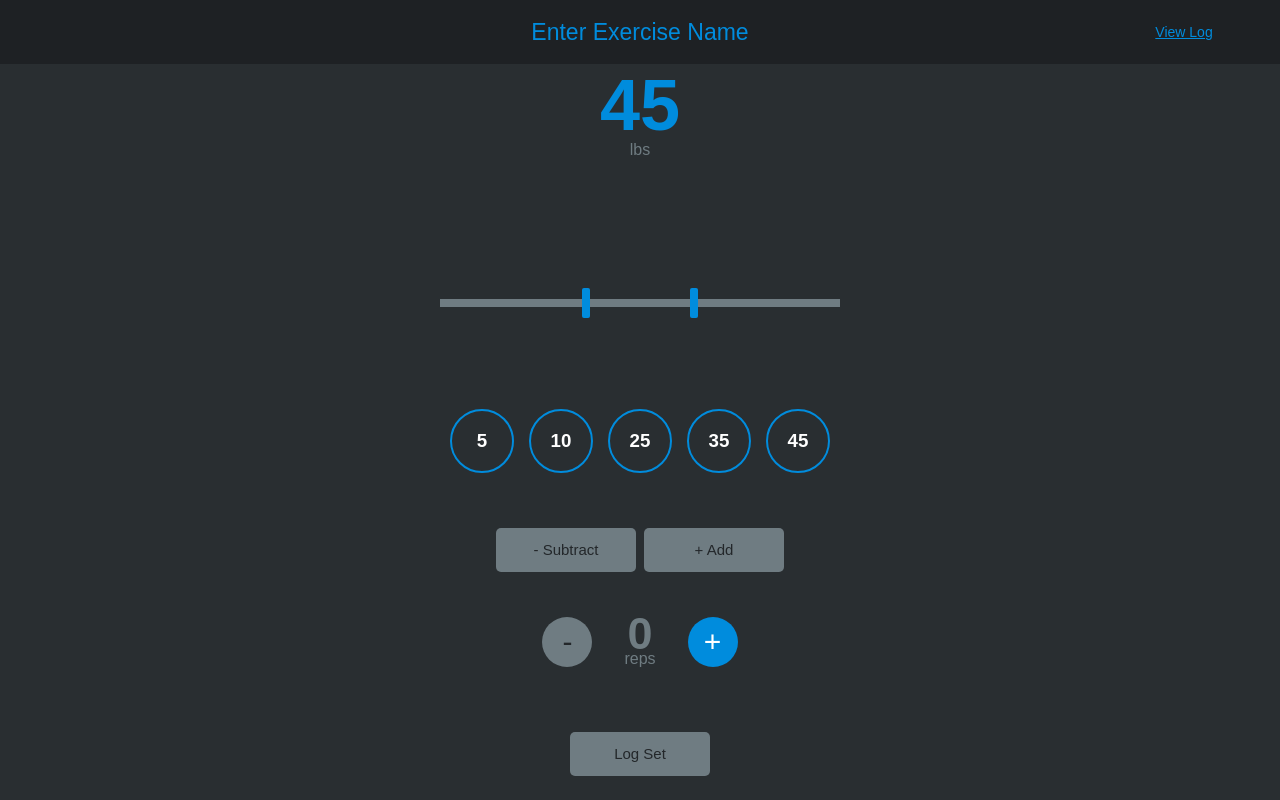
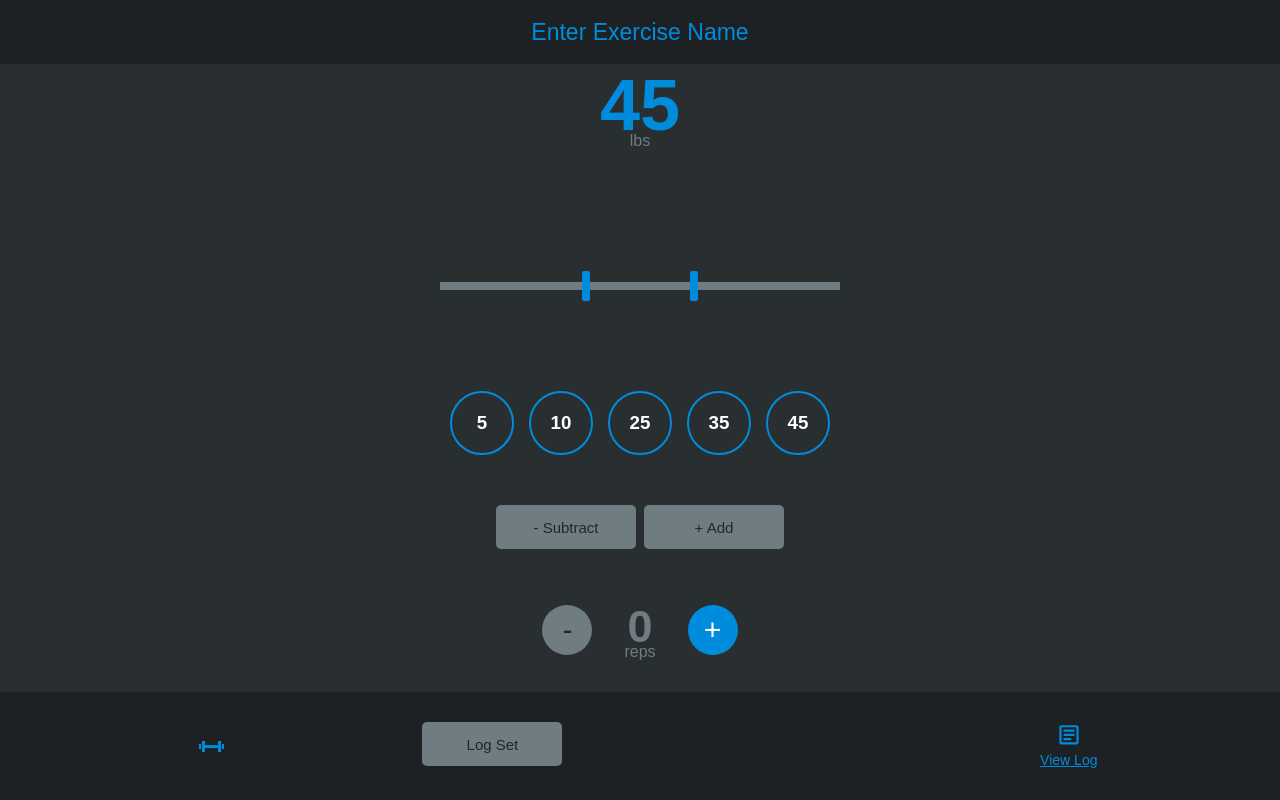
Before and after one commit to devonrandall-design/Tracking-App-Refined, a React (Create React App) app: page / in a window 1280 px wide. Built offline with nearby package versions, Linux system fonts and the light colour scheme.

Commit message:
4 files modified

```diff
--- a/public/index.html
+++ b/public/index.html
@@ -1,4 +1,6 @@
+<html>
 <head>
   <meta content="width=device-width, initial-scale=1" name="viewport" />
 </head>
 <div id="root"></div>
+</html>
--- a/src/App.js
+++ b/src/App.js
@@ -11,6 +11,32 @@ import Warning from './warning-modal.js'
 import StyledPlate from './plate-image.js'
 
 export default function App() {
+
+function SelectExercise() {
+  return (<svg width="32" height="32" viewBox="0 0 32 32" fill="none" xmlns="http://www.w3.org/2000/svg">
+<path d="M8.5 16.6H23.0667" stroke="#008CDD" stroke-width="3"/>
+<line x1="24.5667" y1="11" x2="24.5667" y2="22" stroke="#008CDD" stroke-width="3"/>
+<line x1="28" y1="13.9333" x2="28" y2="19.0667" stroke="#008CDD" stroke-width="2"/>
+<line x1="5" y1="13.9333" x2="5" y2="19.0667" stroke="#008CDD" stroke-width="2"/>
+<line x1="8.43335" y1="11" x2="8.43335" y2="22" stroke="#008CDD" stroke-width="3"/>
+</svg>
+  )
+
+}
+function ArticleButton() {
+  return ( <svg width="28" height="24" viewBox="0 0 32 32" fill="none" xmlns="http://www.w3.org/2000/svg">
+  <g clip-path="url(#clip0_55_27)">
+  <path d="M25.3333 6.66667V25.3333H6.66667V6.66667H25.3333ZM25.3333 4H6.66667C5.2 4 4 5.2 4 6.66667V25.3333C4 26.8 5.2 28 6.66667 28H25.3333C26.8 28 28 26.8 28 25.3333V6.66667C28 5.2 26.8 4 25.3333 4Z" fill="#008CDD"/>
+  <path d="M18.6666 22.6667H9.33331V20H18.6666V22.6667ZM22.6666 17.3333H9.33331V14.6667H22.6666V17.3333ZM22.6666 12H9.33331V9.33333H22.6666V12Z" fill="#008CDD"/>
+  </g>
+  <defs>
+  <clipPath id="clip0_55_27">
+  <rect width="32" height="32" fill="white"/>
+  </clipPath>
+  </defs>
+  </svg>
+)
+}
 
 
 class WorkoutLog {
@@ -203,8 +229,17 @@ function Logging() {
           <button onClick={() => addReps()} className="activeround">+</button>
           </div>
         <div className="log-set-container">
+          <div className="log-set-sm"><SelectExercise /></div>
+          <div className="log-set-lg">
         <button onClick={repCount > 0 ? () => Logging() : null} className={repCount < 1 ? 'inactive' : 'btn'}>Log Set</button>
+        </div>
+        <div className="log-set-sm">
+        <ArticleButton />
+          <button className="view" onClick={() => noModal(modal === 'modal' ? 'modal-show' : 'modal')}>
+
+          View Log</button></div>
           </div>
+
 
 
             <Modal changeModal={noModal} modal={modal}>
--- a/src/header.js
+++ b/src/header.js
@@ -10,7 +10,7 @@ export default function Header({noModal, modal, exerciseName, settingName, curre
 return <div className="header">
   <div className="header-item-sm"></div>
   <div className="header-item-big"><input onChange={changeName} value={exerciseName}/></div>
-  <div className="header-item-sm"><button className="view" onClick={() => noModal(modal === 'modal' ? 'modal-show' : 'modal')}>View Log</button></div>
+  <div className="header-item-sm"></div>
 </div>
 
 }
--- a/src/style.css
+++ b/src/style.css
@@ -32,7 +32,7 @@ body {
   width: 100%;
   display: flex;
   justify-content: center;
-  align-self: center;
+  align-items: center;
   margin: 0px;
   background-color:#1E2124;
   height: 5rem;
@@ -285,7 +285,7 @@ border-radius: 30px;
   .rep-Area {
     min-height: 80px;
     width: 80vw;
-    margin: 0px 20px;
+    margin: 20px 20px;
     display: flex;
     justify-content: center;
     align-items:center;
@@ -364,16 +364,29 @@ border-radius: 30px;
     }
 
     .log-set-container {
-      min-height: 30px;
-      width: 80vw;
-      margin: 0px 20px;
-      display: flex;
-      justify-content: center;
-      align-items:center;
-      gap: 35px;
-      margin-top: 20px;
-      overflow-y: scroll;
-      overflow-x: hidden;
+  width: 100%;
+  display: flex;
+  justify-content: center;
+  align-items: center;
+  max-height: 3rem;
+  padding: 30px;
+  background-color: #1E2124;
+
+      }
+
+      .log-set-sm {
+        width: 33%;
+        display: flex;
+        flex-direction: column;
+        align-items: center;
+        justify-content: center;
+        gap: 2px;
+      }
+
+      .log-set-lg {
+        width: 34%;
+
+
       }
 
       .modal {
```
